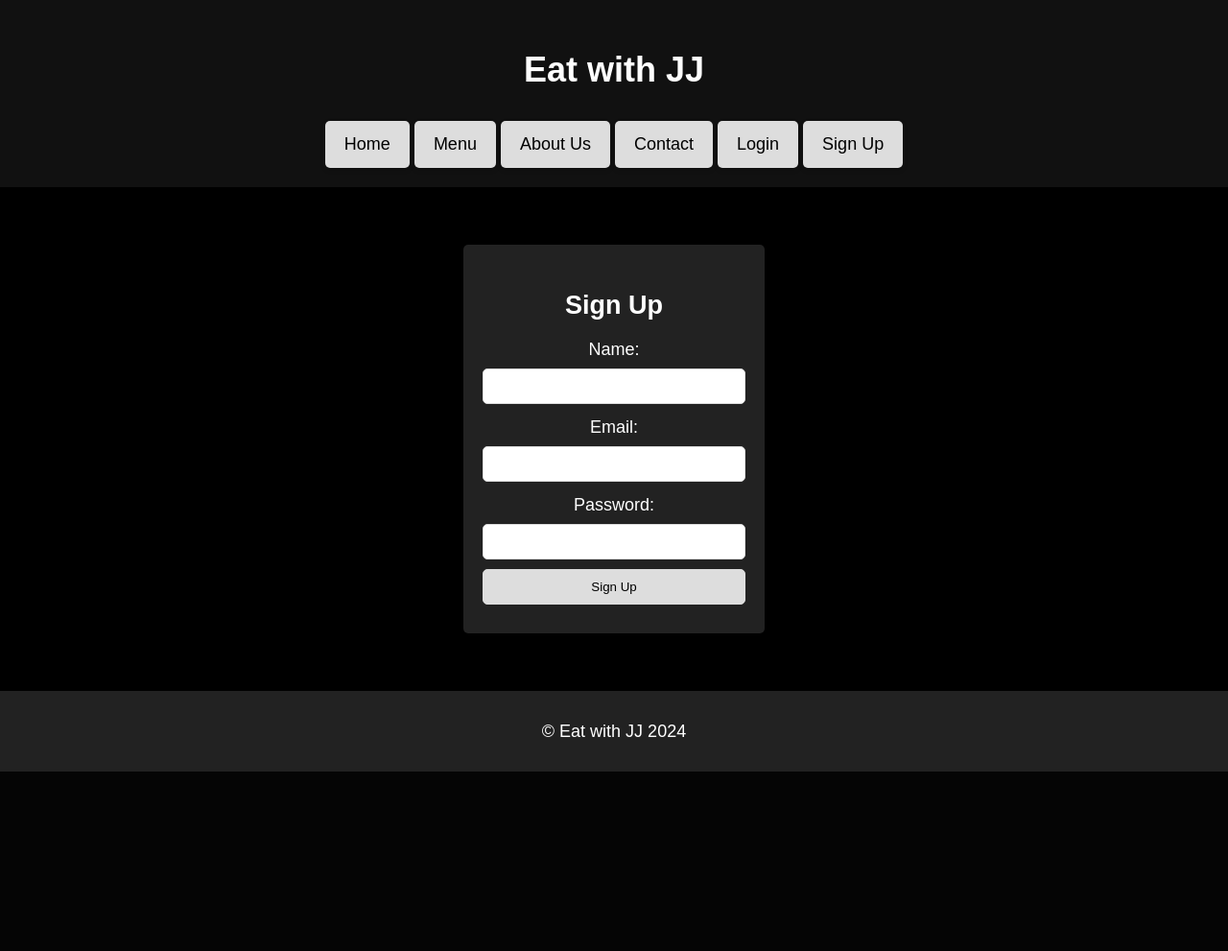
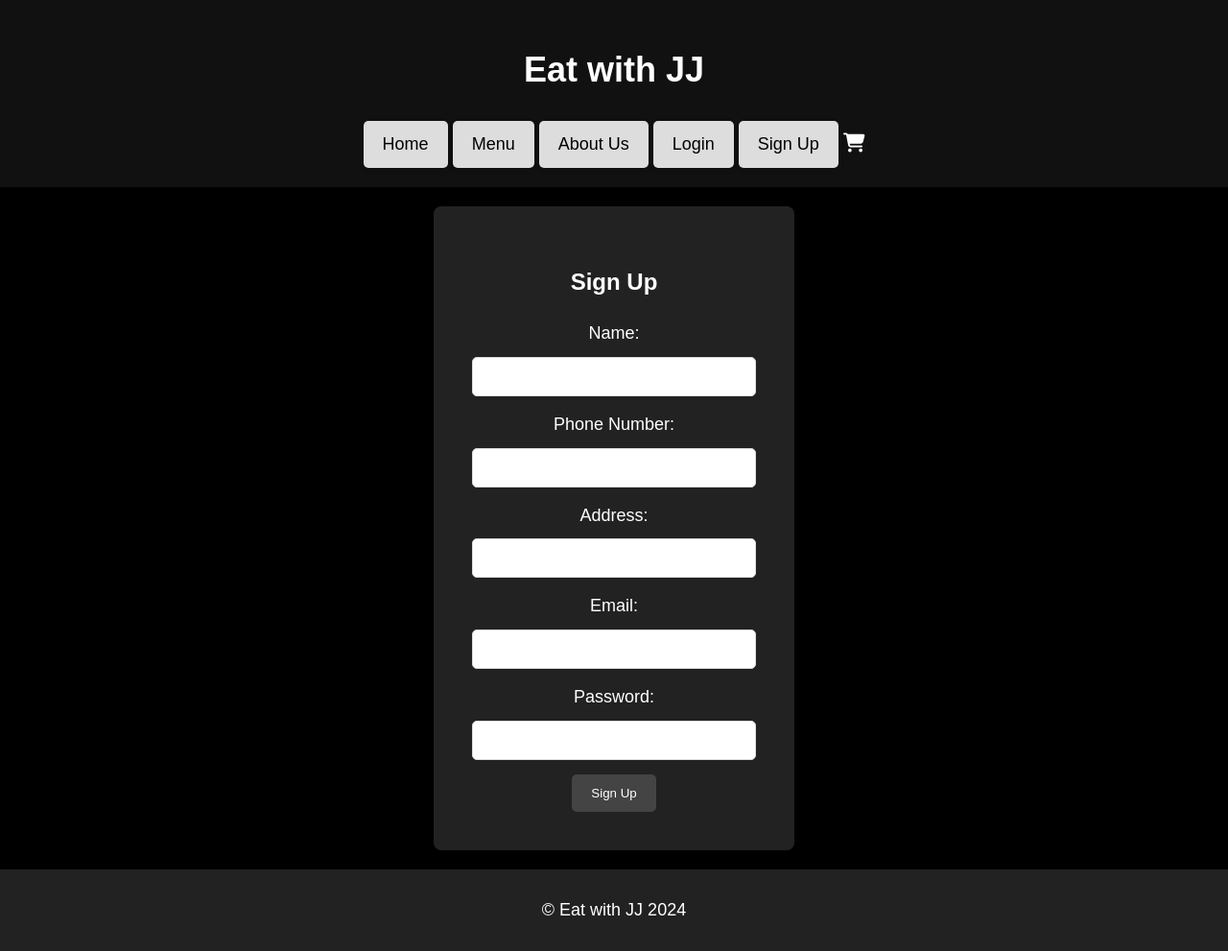
Before and after one commit to jkgithub02/Eat-with-JJ, a PHP site: page /signup.html in a window 1280 px wide. Shown: the whole page at 96% size. Before the commit the page ends 804 px from the top, so only its background shows below. Run offline with PHP 8.4, Linux system fonts and the light colour scheme; some libraries are stand-ins or nearby versions.

Commit message:
touched up all pages

```diff
--- a/about.html
+++ b/about.html
@@ -1,5 +1,6 @@
 <!DOCTYPE html>
 <html lang="en">
+<script src="https://kit.fontawesome.com/8e05c53646.js" crossorigin="anonymous"></script>
 <head>
     <meta charset="UTF-8">
     <meta name="viewport" content="width=device-width, initial-scale=1.0">
@@ -12,7 +13,6 @@
             <a href="home.html" class="button-link">Home</a>
             <a href="menu.html" class="button-link">Menu</a>
             <a href="about.html" class="button-link">About Us</a>
-            <a href="contact.html" class="button-link">Contact</a>
             <a href="login.html" class="button-link">Login</a>
             <a href="signup.html" class="button-link">Sign Up</a>
             <a href="cart.html"> <i class="fas fa-shopping-cart"></i> </a>
@@ -56,7 +56,7 @@
                 </div>
             </div>
         </section>
-
+        <div class="values-wrapper">
             <section id="values">
                 <div class="container">
                 <h2>Our Values</h2>
@@ -64,9 +64,11 @@
                 <p>We strive to create a friendly and welcoming atmosphere for every guest, ensuring a memorable dining experience.</p>
                 </div>
             </section>
+        </div>
     </main>
 
     <footer>
+        <p>&copy; Eat with JJ 2024</p>
     </footer>
 
 </body>
--- a/home.html
+++ b/home.html
@@ -14,7 +14,6 @@
       <a href="home.html" class="button-link">Home</a>
       <a href="menu.html" class="button-link">Menu</a>
       <a href="about.html" class="button-link">About Us</a>
-      <a href="contact.html" class="button-link">Contact</a>
       <a href="login.html" class="button-link">Login</a>
       <a href="signup.html" class="button-link">Sign Up</a>
       <a href="cart.html"> <i class="fas fa-shopping-cart"></i> </a>
@@ -67,3 +66,4 @@
   </main>
   <footer>
     <p>&copy; Eat with JJ 2024</p>
+  </footer>
--- a/login.html
+++ b/login.html
@@ -1,5 +1,6 @@
 <!DOCTYPE html>
 <html lang="en">
+<script src="https://kit.fontawesome.com/8e05c53646.js" crossorigin="anonymous"></script>
 <head>
   <meta charset="UTF-8">
   <meta name="viewport" content="width=device-width, initial-scale=1.0">
@@ -13,12 +14,13 @@
       <a href="home.html" class="button-link">Home</a>
       <a href="menu.html" class="button-link">Menu</a>
       <a href="about.html" class="button-link">About Us</a>
-      <a href="contact.html" class="button-link">Contact</a>
       <a href="login.html" class="button-link">Login</a>
       <a href="signup.html" class="button-link">Sign Up</a>
+      <a href="cart.html"> <i class="fas fa-shopping-cart"></i> </a>
     </nav>
   </header>
   <main>
+    <section class="form-wrapper">
       <section class="form-container">
         <h2>Login</h2>
         <form action="#">
@@ -29,6 +31,7 @@
           <button type="submit">Login</button>
         </form>
       </section>
+    </section>
   </main>
   <footer>
     <p>&copy; Eat with JJ 2024</p>
--- a/signup.html
+++ b/signup.html
@@ -1,5 +1,6 @@
 <!DOCTYPE html>
 <html lang="en">
+<script src="https://kit.fontawesome.com/8e05c53646.js" crossorigin="anonymous"></script>
 <head>
   <meta charset="UTF-8">
   <meta name="viewport" content="width=device-width, initial-scale=1.0">
@@ -13,17 +14,22 @@
       <a href="home.html" class="button-link">Home</a>
       <a href="menu.html" class="button-link">Menu</a>
       <a href="about.html" class="button-link">About Us</a>
-      <a href="contact.html" class="button-link">Contact</a>
       <a href="login.html" class="button-link">Login</a>
       <a href="signup.html" class="button-link">Sign Up</a>
+      <a href="cart.html"> <i class="fas fa-shopping-cart"></i> </a>
       </nav>
   </header>
   <main>
+    <section class="form-wrapper">
       <section class="form-container">
         <h2>Sign Up</h2>
         <form action="#">
           <label for="name">Name:</label>
           <input type="text" id="name" name="name" required>
+          <label for="phone">Phone Number:</label>
+          <input type="tel" id="phone" name="phone" required>
+          <label for="address">Address:</label>
+          <input type="text" id="address" name="address" required>
           <label for="email">Email:</label>
           <input type="email" id="email" name="email" required>
           <label for="password">Password:</label>
@@ -31,6 +37,7 @@
           <button type="submit">Sign Up</button>
         </form>
       </section>
+    </section>
   </main>
   <footer>
     <p>&copy; Eat with JJ 2024</p>
--- a/style.css
+++ b/style.css
@@ -92,54 +92,57 @@ footer {
   background-color: #222;
 }
 
-/* Add styles for the forms */
+.form-wrapper {
+  display: flex;
+  flex-direction: column; /* Optional, for vertical stacking if later needed */
+  align-items: center;
+  justify-content: center;
+  width: 100%; /* Ensure the wrapper takes up full width */
+}
+
 .form-container {
-  background-color: #222;
-  padding: 20px;
-  border-radius: 5px;
-  color: #fff;
-  display: flex;
-  flex-direction: column;
-  align-items: center;
-  text-align: center; /* Important for text within the form */
-  max-width: 400px; /* Limit the form's width */
-  margin: 40px auto; /* Center the form horizontally and vertically */
+  background-color: #222;  /* Slightly lighter shade for contrast */
+  padding: 40px;         /* More padding for spaciousness */
+  border-radius: 8px;    /* Soften the edges */
+  box-shadow: 0 5px 10px rgba(0, 0, 0, 0.3); /* Subtle shadow */
+  text-align: center;
 }
 
 .form-container h2 {
+  margin-bottom: 20px;
+  font-size: 24px;
+}
+
+.form-container label {
+  display: block;
   margin-bottom: 10px;
 }
 
-.form-container label {
-  margin-bottom: 5px;
-  display: block;
-}
-
-.form-container input {
-  padding: 10px;
+.form-container input[type="text"],
+.form-container input[type="tel"],
+.form-container input[type="address"],
+.form-container input[type="email"],
+.form-container input[type="password"] {
+  width: 100%;
+  padding: 12px;
   border: 1px solid #ddd;
   border-radius: 5px;
-  width: 100%;
-  margin-bottom: 10px; /* Space between input boxes */
+  margin-bottom: 15px;
   box-sizing: border-box;
 }
 
-.form-container button {
-  padding: 10px;
-  border: 1px solid #ddd;
+.form-container button[type="submit"] {
+  background-color: #444; /* Darker button color */
+  color: #fff;
+  padding: 12px 20px;
+  border: none;
   border-radius: 5px;
-  width: 100%;
-  margin-bottom: 10px;
+  cursor: pointer;
+  transition: background-color 0.3s ease; /* Smooth transition */
 }
 
-.form-container button {
-  background-color: #ddd;
-  color: #000;
-  cursor: pointer;
-}
-
-.form-container button:hover {
-  background-color: #ccc;
+.form-container button[type="submit"]:hover {
+  background-color: #555; /* Slightly darker on hover */
 }
 
 #hero {
@@ -255,7 +258,7 @@ line-height: 1.5; /* Adjust line spacing for better readability */
 
 /* container */
 .team-container {
-  max-width: 900px;
+  text-align: center;
   margin: 0 auto;
   padding: 40px 0px;
 }
@@ -279,3 +282,17 @@ line-height: 1.5; /* Adjust line spacing for better readability */
   height: auto;      /* Maintains aspect ratio */
   display: block;    /* Makes the image behave as a block element */
 }
+
+#values .container {
+  text-align: center;  /* Centers text and inline elements within the container */
+  margin: 0 auto;      /* Centers the block itself */
+  width: 100%;
+}
+
+.values-wrapper {
+  display: flex;
+  flex-direction: column;  /* Optional: For future vertical alignment */
+  align-items: center;
+  justify-content: center;
+  width: 100%;  /* Takes up full width */
+}
```
Lines whose indentation alone changed are shown as unchanged.
